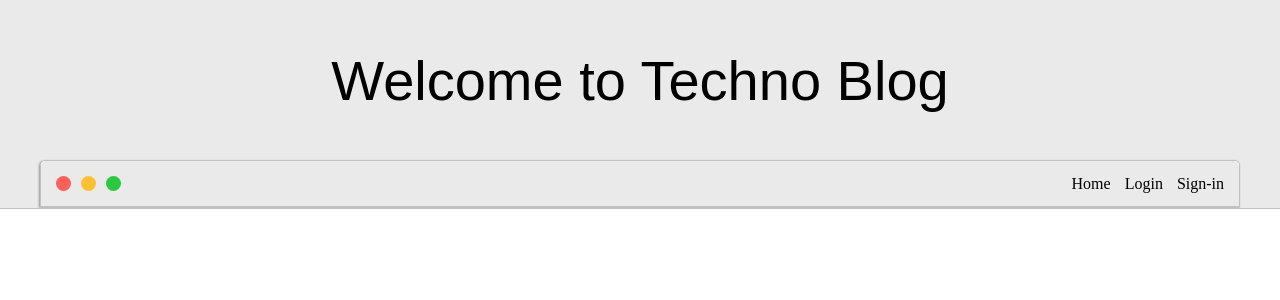
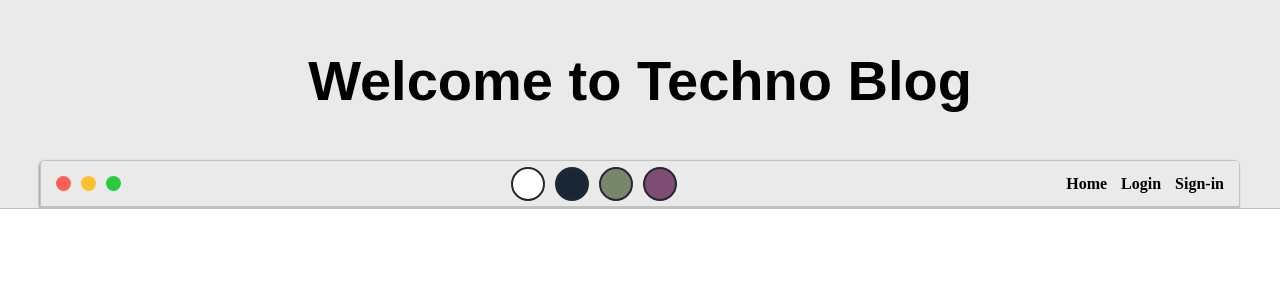
Before and after one commit to Kathan1999/Portfolio, a Django app: page /blog in a window 1280 px wide. Shown: the top 300 px of the page. Run offline with Django 5.2, Linux system fonts and the light colour scheme.

Commit message:
header section has been done

```diff
--- a/Home/static/css/blog.css
+++ b/Home/static/css/blog.css
@@ -23,7 +23,7 @@ body *{
 h1,h2,h3,h4,h5,h6, strong{
     color: var(--mainText);
     font-family: 'Russo One', sans-serif;
-    font-weight: 500;
+    font-weight: bold;
 }
 
 h1{font-size: 56px;}
@@ -77,6 +77,7 @@ a{
 
 #navigation a{
     color: var(--mainText);
+    font-weight: bold;
 }
 
 #navigation{
@@ -114,3 +115,38 @@ a{
     border-radius: 50%;
     margin: 5px;
 }
+
+#theme-options-wrapper{
+    display: flex;
+    justify-content: center;
+}
+
+.theme-dot{
+    height: 30px;
+    width: 30px;
+    background-color: black;
+    border-radius: 50%;
+    margin: 5px;
+    border: 2px solid var(--themeDotBorder);
+    cursor: pointer;
+}
+
+.theme-dot:hover{
+    border-width: 5px;
+}
+
+#light-mode{
+    background-color: #fff;
+}
+
+#blue-mode{
+    background-color: #192734;
+}
+
+#green-mode{
+    background-color: #78866b;
+}
+
+#purple-mode{
+    background-color: #7e4c74;
+}
--- a/Home/templates/blog.html
+++ b/Home/templates/blog.html
@@ -24,6 +24,13 @@
                             </div>
                         </a>
 
+                        <div id="theme-options-wrapper">
+                            <div data-mode="light" id="light-mode" class="theme-dot"></div>
+                            <div data-mode="blue" id="blue-mode" class="theme-dot"></div>
+                            <div data-mode="green" id="green-mode" class="theme-dot"></div>
+                            <div data-mode="purple" id="purple-mode" class="theme-dot"></div>
+                        </div>
+
                         <ul id="navigation">
                             <li><a href="index.html">Home</a></li>
                             <li><a href="login">Login</a></li>
```
